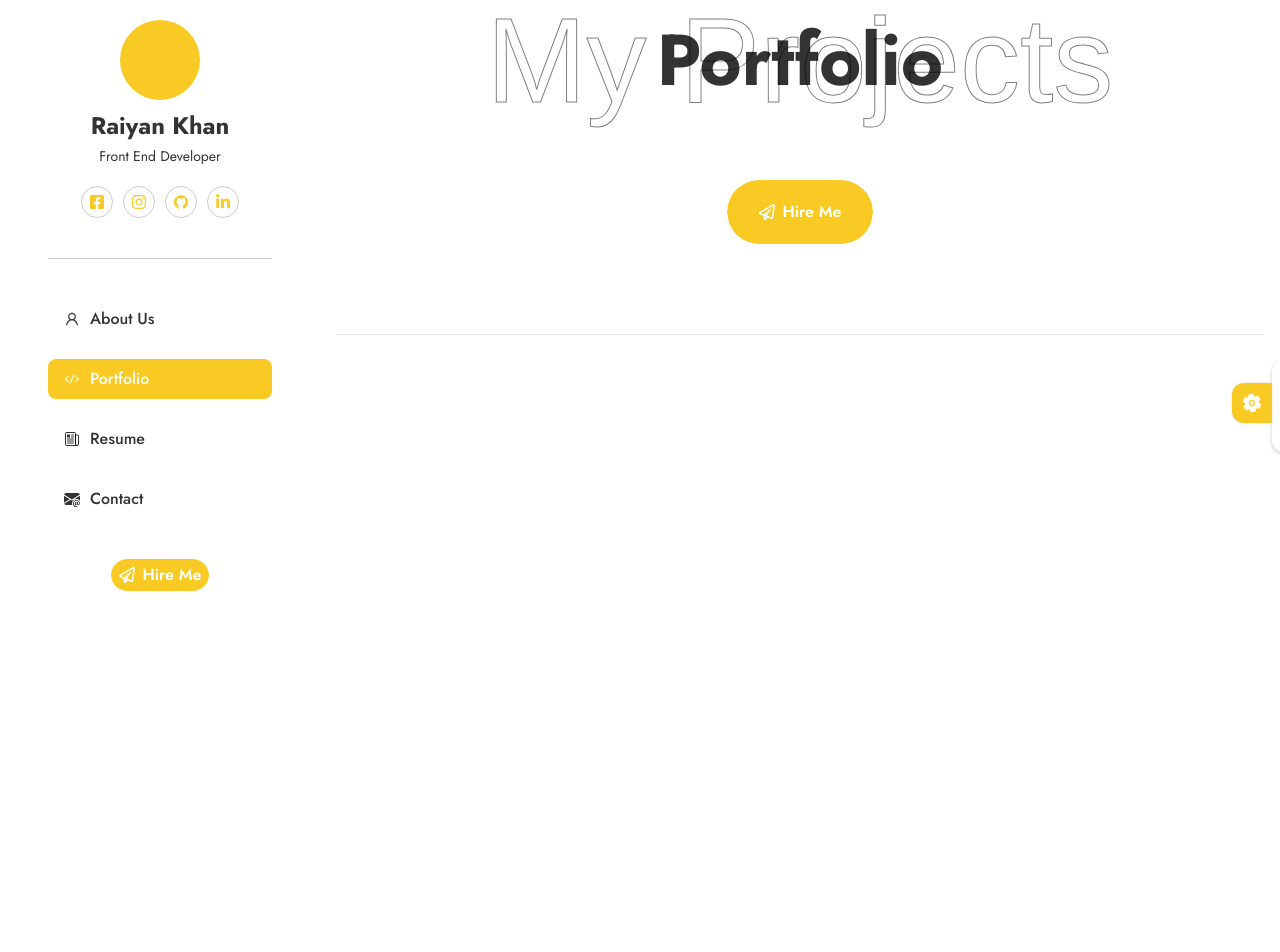
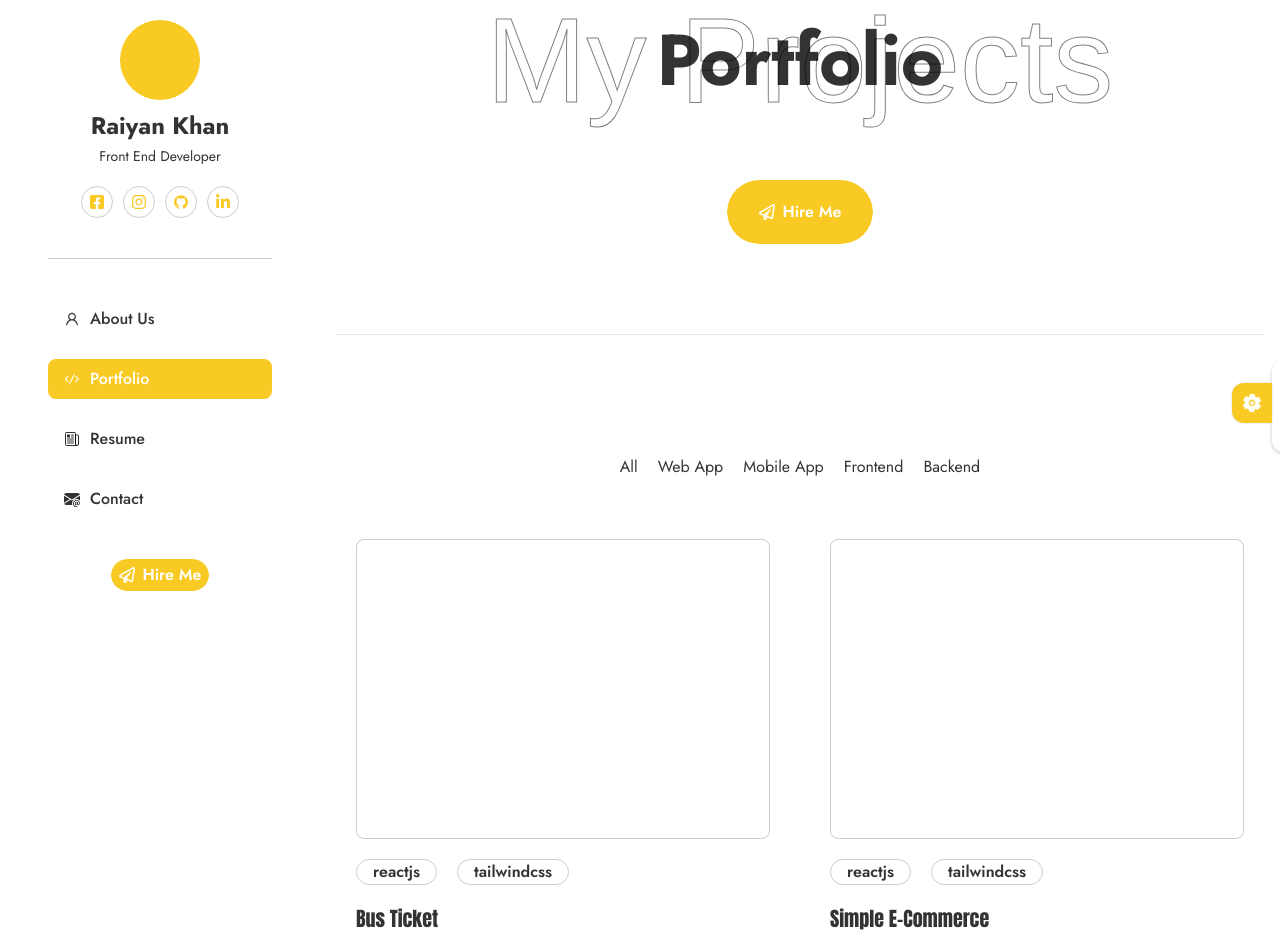
Before and after one commit to raiyan1999j/portfolioWork, a Next.js app: page /pages/portfolio in a window 1280 px wide. Shown: the top 952 px of the page. Before the commit the page ends 800 px from the top, so only its background shows below. Built offline with nearby package versions, Linux system fonts and the light colour scheme; a web font is replaced by a local one.

Commit message:
clientside portfolio projects ui

```diff
--- a/src/app/(clientside)/layout.tsx
+++ b/src/app/(clientside)/layout.tsx
@@ -15,7 +15,7 @@ export default function ClientLayout({children}:Children){
                     <SideNav/>
                 </div>
 
-                <div className="col-span-9 bg-[var(--darkBg,white)] h-screen w-full">
+                <div className="col-span-9 bg-[var(--darkBg,white)] h-full w-full">
                     <Settings/>
                     {children}
                 </div>
--- a/src/app/(clientside)/pages/portfolio/page.tsx
+++ b/src/app/(clientside)/pages/portfolio/page.tsx
@@ -1,10 +1,11 @@
 import Introduction from "./introduction";
+import Projects from "./projects";
 
 export default function Portfolio(){
     return(
         <>
         <Introduction/>
-
+        <Projects/>
         </>
     )
 }
--- /dev/null
+++ b/src/app/(clientside)/pages/portfolio/projects.tsx
@@ -0,0 +1,98 @@
+import { Anton, Jost } from "next/font/google"
+
+const categories = ["all","web app","mobile app","frontend","backend"];
+
+const projects = [
+    {
+        img:"",
+        tools:["reactjs","tailwindcss"],
+        title:"bus ticket"
+    },
+    {
+        img:"",
+        tools:["reactjs","tailwindcss"],
+        title:"Simple E-commerce"
+    },
+    {
+        img:"",
+        tools:["reactjs","tailwindcss"],
+        title:"bus ticket"
+    },
+    {
+        img:"",
+        tools:["reactjs","tailwindcss"],
+        title:"bus ticket"
+    },
+    {
+        img:"",
+        tools:["reactjs","tailwindcss"],
+        title:"bus ticket"
+    },
+    ,{
+        img:"",
+        tools:["reactjs","tailwindcss"],
+        title:"bus ticket"
+    }
+    ,{
+        img:"",
+        tools:["reactjs","tailwindcss"],
+        title:"bus ticket"
+    },
+    {
+        img:"",
+        tools:["reactjs","tailwindcss"],
+        title:"bus ticket"
+    }
+];
+
+const jost = Jost({
+    subsets:["latin"]
+});
+
+const anton = Anton({
+    subsets:["latin"],
+    weight:["400"]
+})
+export default function Projects(){
+    return(
+        <>
+        <section className="px-4 mt-[120px] space-y-10">
+            <div className="px-20 flex flex-row justify-center gap-x-5">
+                {
+                    categories.map((items,index)=>{
+                        return <button className={`${jost.className} text-black/80 capitalize relative after:absolute after:content-'' after:h-[2px] after:w-0 after:bg-[var(--combineColor)] after:left-0 after:bottom-0 after:transition-all after:duration-150 after:ease-linear hover:after:w-full hover:cursor-pointer`} key={index}>
+                            {items}
+                        </button>
+                    })
+                }
+            </div>
+
+            <div className="grid grid-cols-2 gap-x-5 gap-y-10">
+                {
+                    projects.map((items,index)=>{
+                        return <div className="px-5 py-5 rounded-xl hover:shadow-[1px_2px_5px_rgba(0,0,0,0.2),inset_-1px_0px_2px_rgba(0,0,0,0.1)] space-y-5 transition-all duration-150 ease-linear" key={index}>
+                            <div className="h-[300px] w-full border border-black/20 rounded-lg">
+
+                            </div>
+
+                            <div className="flex flex-row gap-x-5">
+                                {
+                                    items?.tools.map((subItems,subIndex)=>{
+                                        return <span className={`${jost.className} text-[var(--darkTxt,rgba(0,0,0,0.8))] font-semibold border border-[var(--dartTxt,rgba(0,0,0,0.2))] px-4 rounded-full`} key={subIndex}>{subItems}</span>
+                                    })
+                                }
+                            </div>
+
+                            <div>
+                                <h4 className={`${anton.className} text-[var(--darkTxt,rgba(0,0,0,0.8))] capitalize text-xl truncate`}>
+                                    {items?.title}
+                                </h4>
+                            </div>
+                        </div>
+                    })
+                }
+            </div>
+        </section>
+        </>
+    )
+}
--- a/src/app/(clientside)/pages/settings/settings.tsx
+++ b/src/app/(clientside)/pages/settings/settings.tsx
@@ -13,7 +13,6 @@ export default function Settings(){
 
     const {setCombine,setModeEnable,darkMode} = context;
     const [collapse,setCollapse] = useState<boolean>(false);
-    const [modeSwap,setSwap] = useState(false);
     return(
         <>
         <section className={`fixed ${collapse?"right-0":"right-[-15%]"} top-[45%] transition-all duration-200 ease-linear z-50 bg-[var(--darkBg,white)] rounded-lg`}>
```
